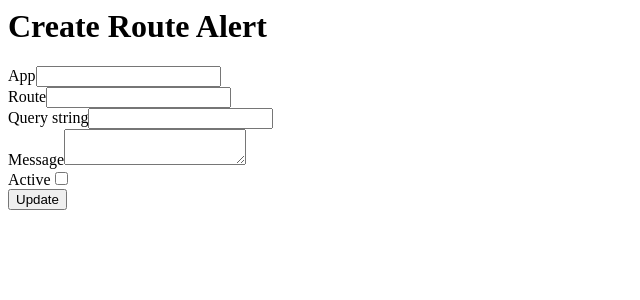
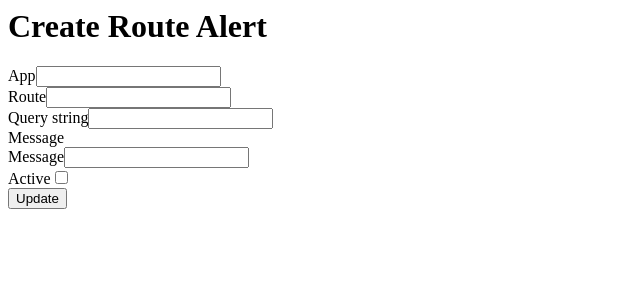
Before and after one commit to acceleratemedia/yii2-route-message, a PHP site: template src/backend/views/create/index.php in a window 1280 px wide. Shown: the top 300 px of the page, without its empty margins (0-640 px from the left). Run offline with PHP 8.4, Linux system fonts and the light colour scheme; the template is opened without the code that fills it, so the values that code supplies are empty; form fields are guessed from the names that the template uses; some libraries are stand-ins or nearby versions.

Commit message:
add redactor

```diff
--- a/composer.json
+++ b/composer.json
@@ -3,8 +3,9 @@
     "description": "Admin area, filter, and migrations needed for show admin-generated alerts on specific routes",
     "type": "yii2-extension",
     "require": {
+        "brianvb/yii2-crud": "*",
+        "yiidoc/yii2-redactor": "*",
         "yiisoft/yii2": "^2.0",
-        "brianvb/yii2-crud": "^2.0",
     },
     "authors": [
         {
--- a/src/backend/views/_form.php
+++ b/src/backend/views/_form.php
@@ -21,7 +21,16 @@ $applicationsList = Helper::getApplicationsList();
 
     <?= $form->field($model, 'query_string')->textInput(['maxlength' => true]) ?>
 
-    <?= $form->field($model, 'message')->textarea() ?>
+    <label for="route-alert-message">Message</label>
+    <div class="redactor-container" id="redactor-message-container">
+        <?= $form->field($model, 'message', ['template' => "{input}\n{hint}\n{error}"])
+            ->widget(\yii\redactor\widgets\Redactor::className(), [
+                'clientOptions' => [
+                    'toolbarFixedTarget' => '#redactor-message-container',
+                    'replaceDivs' => false
+                ]
+        ]) ?>
+    </div>
 
     <?= $form->field($model, 'active')->checkbox() ?>
 
```
